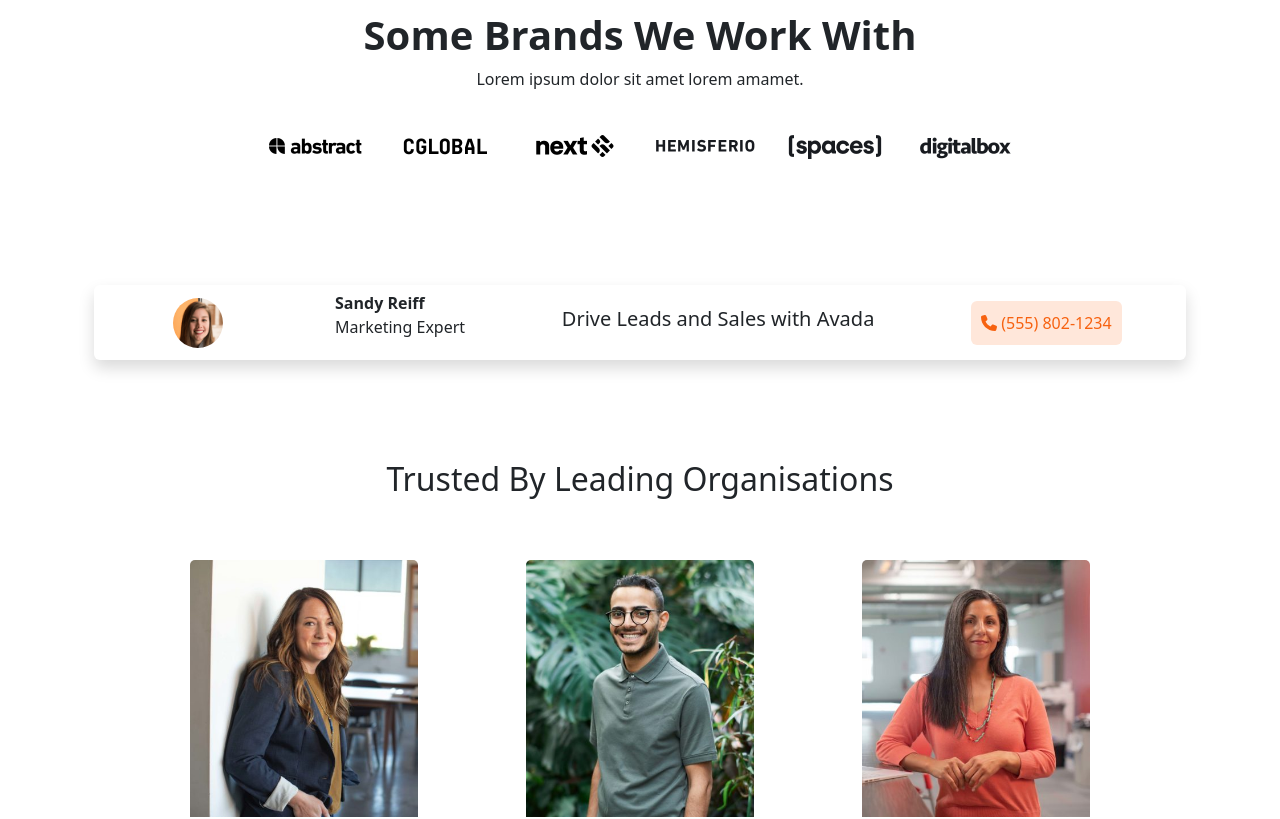
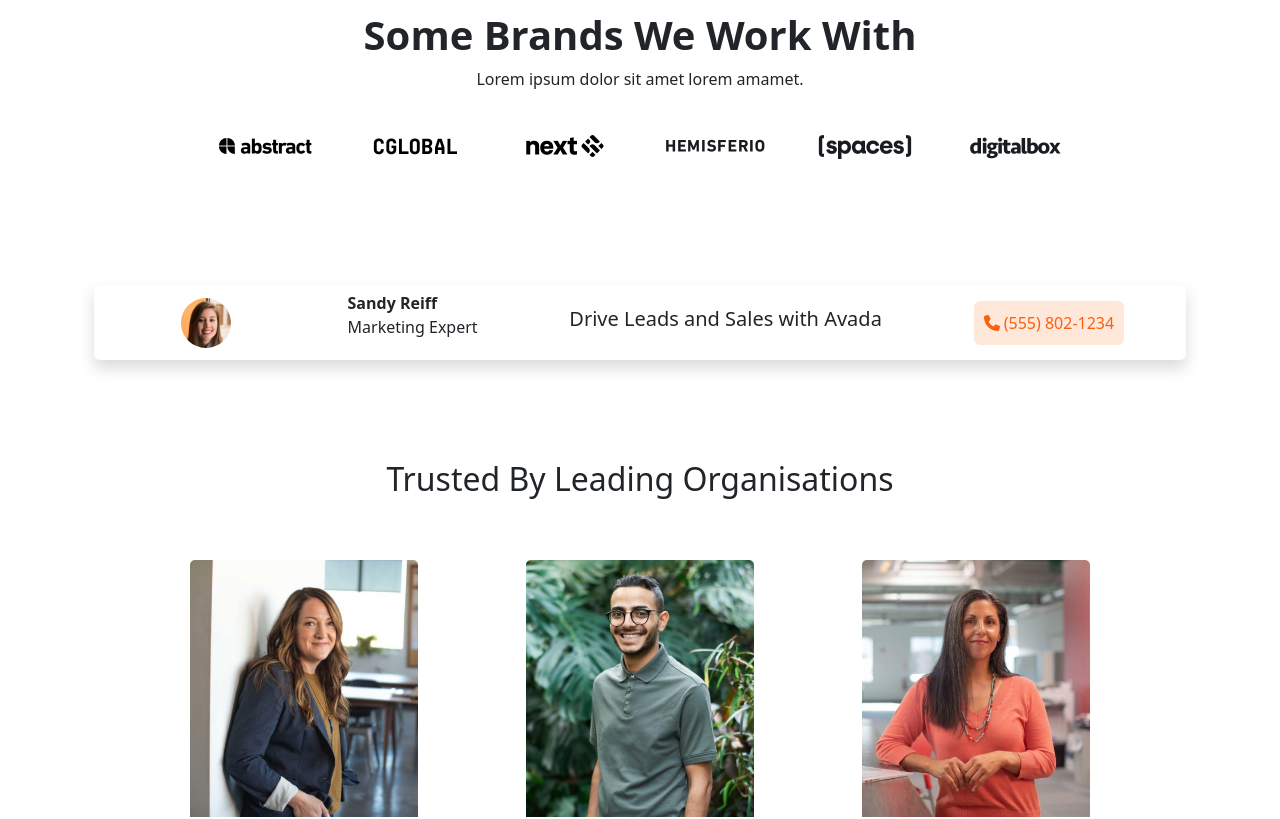
Before and after one commit to AlessioLaudicina/proj-html-vuejs, a Vue app: page / in a window 1280 px wide. Shown: the part 2460-3279 px from the top of the page. Built offline with nearby package versions, Linux system fonts and the light colour scheme.

Commit message:
aggiunta padding al sezione Brand

```diff
--- a/src/components/BrandSection.vue
+++ b/src/components/BrandSection.vue
@@ -47,6 +47,6 @@
 
 img {
     max-width: 100px;
-    margin: 0 15px;
+    margin: 0 25px;
 }
 </style>
--- a/src/components/CardsSection.vue
+++ b/src/components/CardsSection.vue
@@ -43,7 +43,7 @@
             </div>
 
         </div>
-        <div class="d-flex justify-content-center my-3">
+        <div class="d-flex justify-content-center mt-3" style="margin-bottom: 50px;">
             <button class="orangeBtn rounded pb-3">Read More Cases Studies</button>
         </div>
     </div>
```
